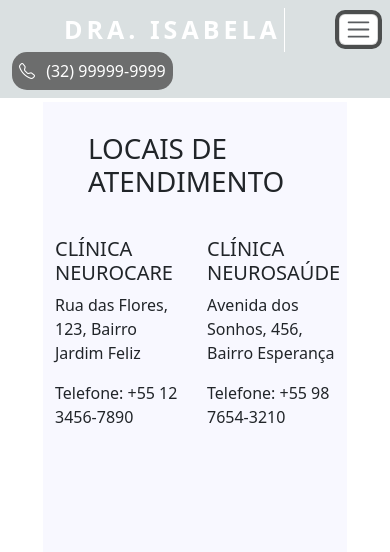
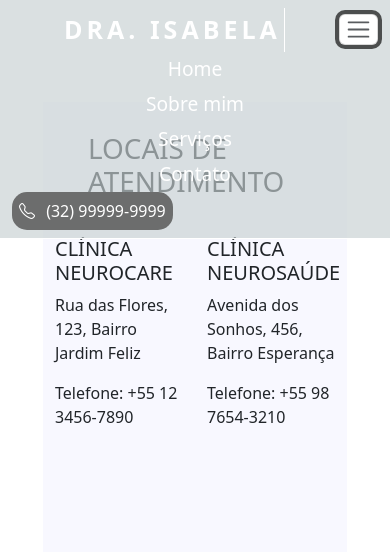
Before and after one commit to welingtonjunior/medcom, a plain HTML site: page contatos.html in a window 390 px wide. Both pictures are taken after a click on the button "Toggle navigation". Shown: the top 552 px of the page. Drawn offline with nearby package versions, Linux system fonts and the light colour scheme.

Commit message:
adicioando javascript nos contatos.html

```diff
--- a/contatos.html
+++ b/contatos.html
@@ -203,6 +203,14 @@
 
     </footer>
 
+    <script>
+        const navToggle = document.querySelector('.navbar-toggler');
+        const navMenu = document.querySelector('.collapse');
+
+        navToggle.addEventListener('click', function() {
+        navMenu.classList.toggle('show');
+        });
+      </script>
 
     <script src="https://cdn.jsdelivr.net/npm/bootstrap@5.3.0/dist/js/bootstrap.bundle.min.js" integrity="sha384-geWF76RCwLtnZ8qwWowPQNguL3RmwHVBC9FhGdlKrxdiJJigb/j/68SIy3Te4Bkz" crossorigin="anonymous"></script>
 
```
Also changed, not shown: index.html (+1 -1 lines).
